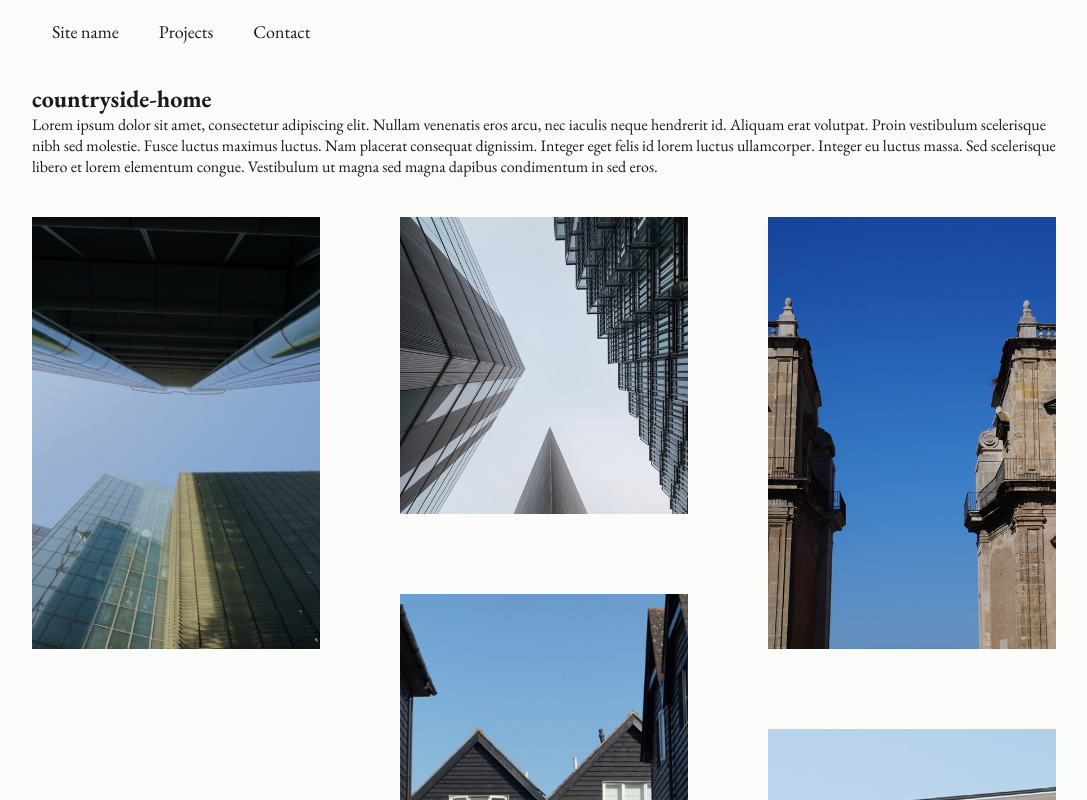
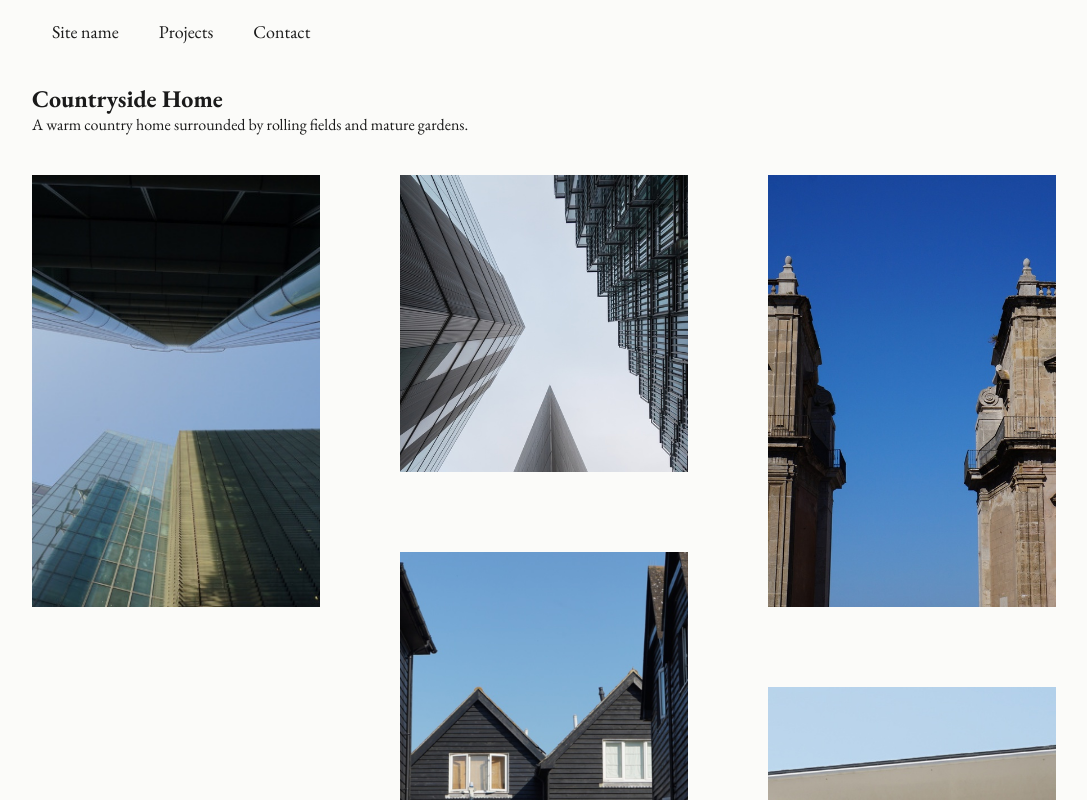
Before and after one commit to NikDenissov/photography-portfolio, a React (Vite) app: page /projects/countryside-home in a window 1280 px wide. Shown: the top 800 px of the page, without its empty margins (96-1183 px from the left). Built offline with nearby package versions, Linux system fonts and the light colour scheme.

Commit message:
Isolates mock data. Adds project descriptions

```diff
--- /dev/null
+++ b/src/mock-data/projectsData.ts
@@ -0,0 +1,37 @@
+// Mock data
+const photos = import.meta.glob("../assets/photos/*.{jpg,jpeg,png,webp,JPG}",
+    {eager: true, query: "?url", import: "default",});
+const photoHrefs = Object.values(photos);
+
+export const projects = [
+    {
+        slug: "countryside-home",
+        title: "Countryside Home",
+        description: "A warm country home surrounded by rolling fields and mature gardens.",
+        coverImage: photoHrefs[0]
+    },
+    {
+        slug: "urban-flat",
+        title: "Urban Flat",
+        description: "A bright city apartment blending clean lines with warm natural textures.",
+        coverImage: photoHrefs[1]
+    },
+    {
+        slug: "modern-interior",
+        title: "Modern Interior",
+        description: "A refined interior combining contemporary design with timeless details.",
+        coverImage: photoHrefs[2]
+    },
+    {
+        slug: "estate",
+        title: "The Estate",
+        description: "An elegant country estate with expansive grounds and classic architecture.",
+        coverImage: photoHrefs[3]
+    },
+    {
+        slug: "modern-house",
+        title: "Modern House",
+        description: "A striking modern home defined by clean geometry, light and open spaces.",
+        coverImage: photoHrefs[4]
+    }
+];
--- a/src/pages/ProjectDetailsPage.tsx
+++ b/src/pages/ProjectDetailsPage.tsx
@@ -1,5 +1,6 @@
 import { useParams } from "react-router-dom";
 import "./ProjectDetailsPage.css";
+import { projects } from "../mock-data/projectsData.ts";
 
 // Example photos
 const photos = import.meta.glob("../assets/photos-various-sizes/*.{jpg,jpeg,png,webp,JPG}",
@@ -9,11 +10,14 @@ export function ProjectDetailsPage() {
     const photoHrefs = Object.values(photos);
     const { slug } = useParams();
 
+    const project = projects.find(p => p.slug === slug);
+    const isProjectDefined = typeof(project) != "undefined";
+
     return (
         <>
             <div className="project-description">
-                <h2>{slug}</h2>
-                <p>Lorem ipsum dolor sit amet, consectetur adipiscing elit. Nullam venenatis eros arcu, nec iaculis neque hendrerit id. Aliquam erat volutpat. Proin vestibulum scelerisque nibh sed molestie. Fusce luctus maximus luctus. Nam placerat consequat dignissim. Integer eget felis id lorem luctus ullamcorper. Integer eu luctus massa. Sed scelerisque libero et lorem elementum congue. Vestibulum ut magna sed magna dapibus condimentum in sed eros.</p>
+                <h2>{ isProjectDefined ? project.title : slug }</h2>
+                <p>{ isProjectDefined ? project.description : "" }</p>
             </div>
             <div className = "project-photos-container">
                 {
--- a/src/pages/ProjectsPage.tsx
+++ b/src/pages/ProjectsPage.tsx
@@ -1,38 +1,6 @@
 import "./ProjectsPage.css";
 import { ProjectCard } from "../components/ProjectCard.tsx";
-
-// Mock data
-const photos = import.meta.glob("../assets/photos/*.{jpg,jpeg,png,webp,JPG}",
-    {eager: true, query: "?url", import: "default",});
-const photoHrefs = Object.values(photos);
-
-const projects = [
-    {
-        slug: "countryside-home",
-        title: "Countryside Home",
-        coverImage: photoHrefs[0]
-    },
-    {
-        slug: "urban-flat",
-        title: "Urban Flat",
-        coverImage: photoHrefs[1]
-    },
-    {
-        slug: "modern-interior",
-        title: "Modern Interior",
-        coverImage: photoHrefs[2]
-    },
-    {
-        slug: "estate",
-        title: "The Estate",
-        coverImage: photoHrefs[3]
-    },
-    {
-        slug: "modern-house",
-        title: "Modern House",
-        coverImage: photoHrefs[4]
-    }
-];
+import { projects } from "../mock-data/projectsData.ts";
 
 export function ProjectsPage() {
     return (
```
